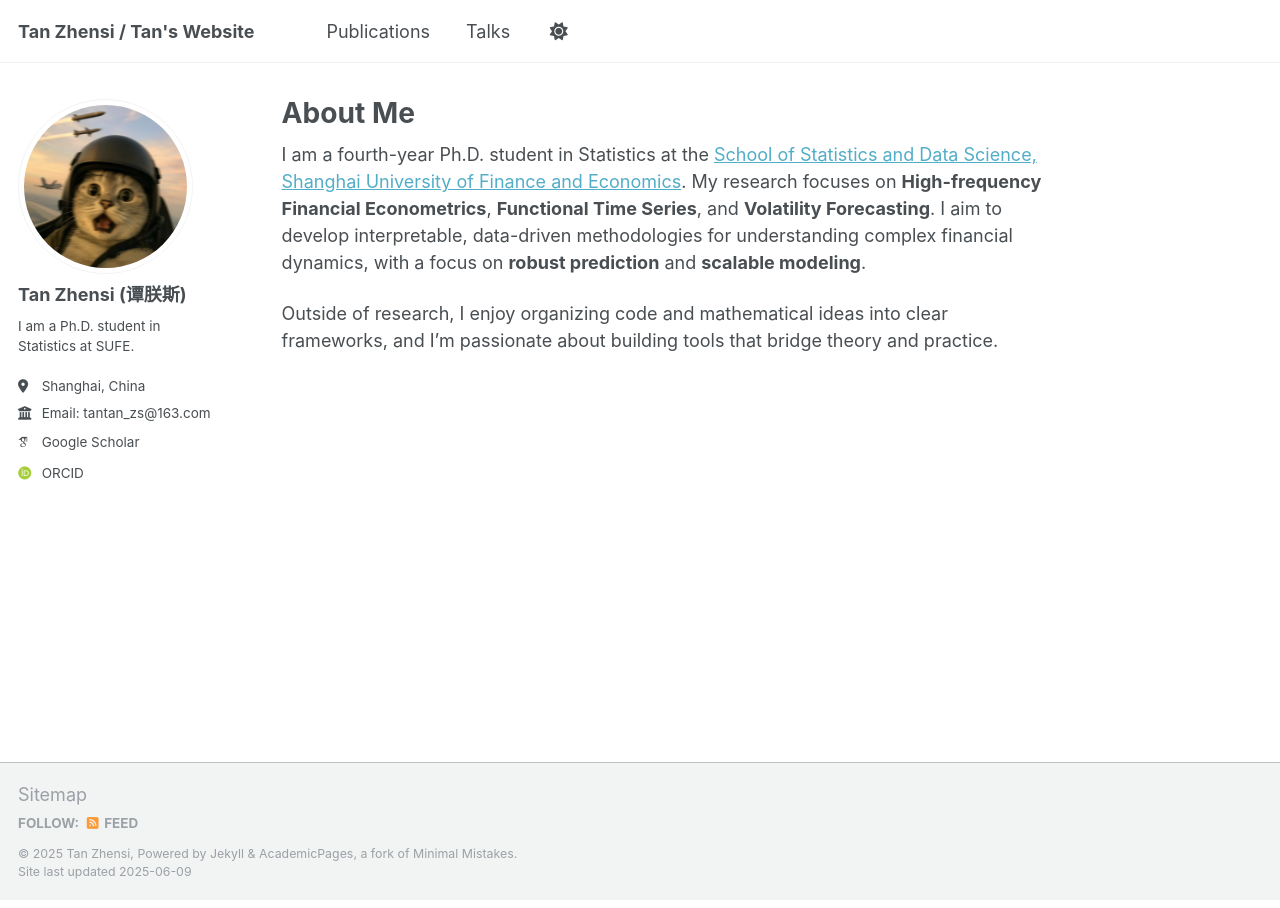
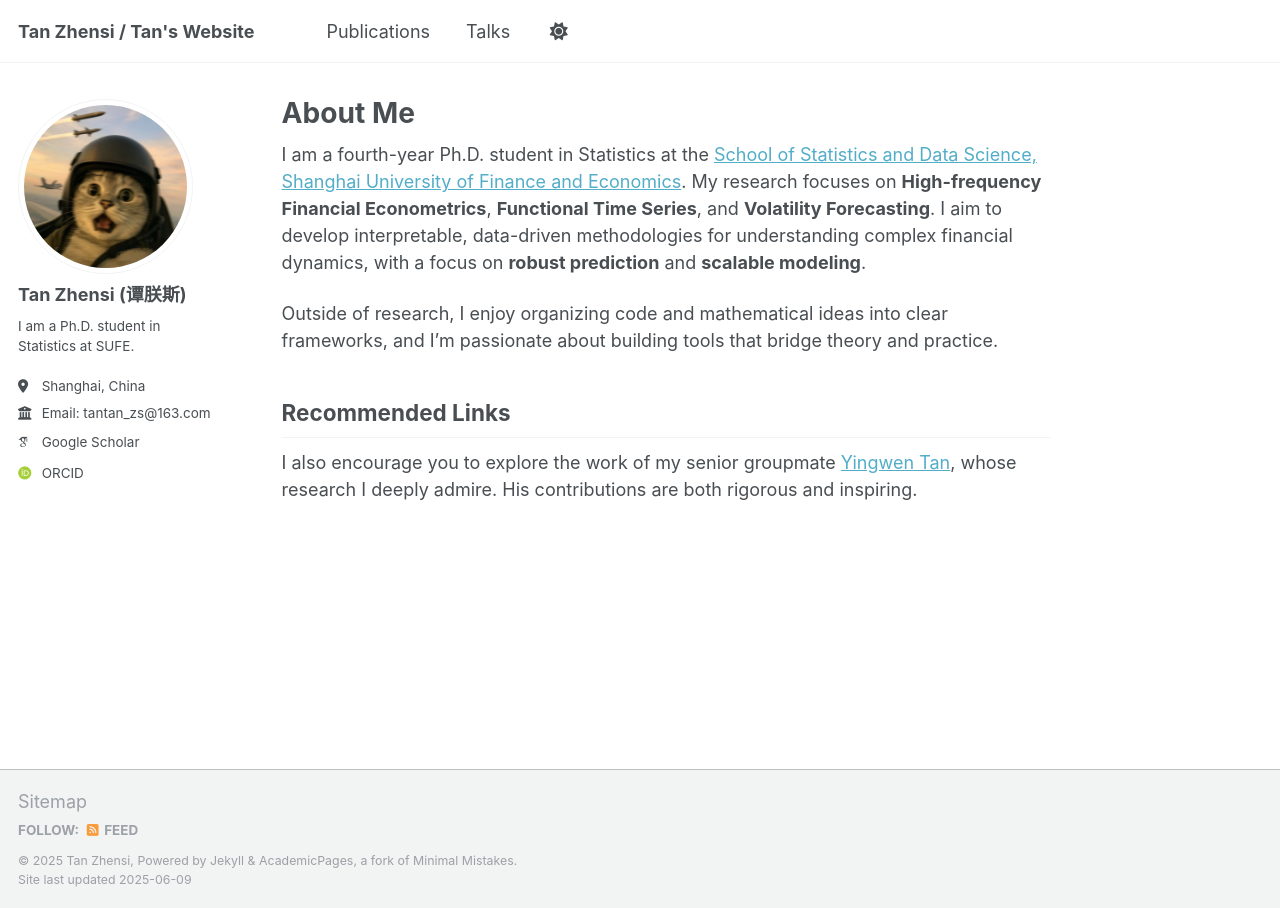
Before and after one commit to TanTzs/TanTzs.github.io, a Jekyll site: the page built from _pages/about.md, in a window 1280 px wide. Built offline with Jekyll 4.4.1, drawn with Linux system fonts in a browser that asks for light colours; some web fonts are replaced.

Commit message:
加上了师兄的主页链接

```diff
--- a/_pages/about.md
+++ b/_pages/about.md
@@ -10,3 +10,6 @@ redirect_from:
 I am a fourth-year Ph.D. student in Statistics at the [School of Statistics and Data Science, Shanghai University of Finance and Economics](https://ssm.sufe.edu.cn/). My research focuses on **High-frequency Financial Econometrics**, **Functional Time Series**, and **Volatility Forecasting**. I aim to develop interpretable, data-driven methodologies for understanding complex financial dynamics, with a focus on **robust prediction** and **scalable modeling**.
 
 Outside of research, I enjoy organizing code and mathematical ideas into clear frameworks, and I'm passionate about building tools that bridge theory and practice.
+
+## Recommended Links
+I also encourage you to explore the work of my senior groupmate [Yingwen Tan](https://sites.google.com/view/yingwen-tan/home), whose research I deeply admire. His contributions are both rigorous and inspiring.
```
